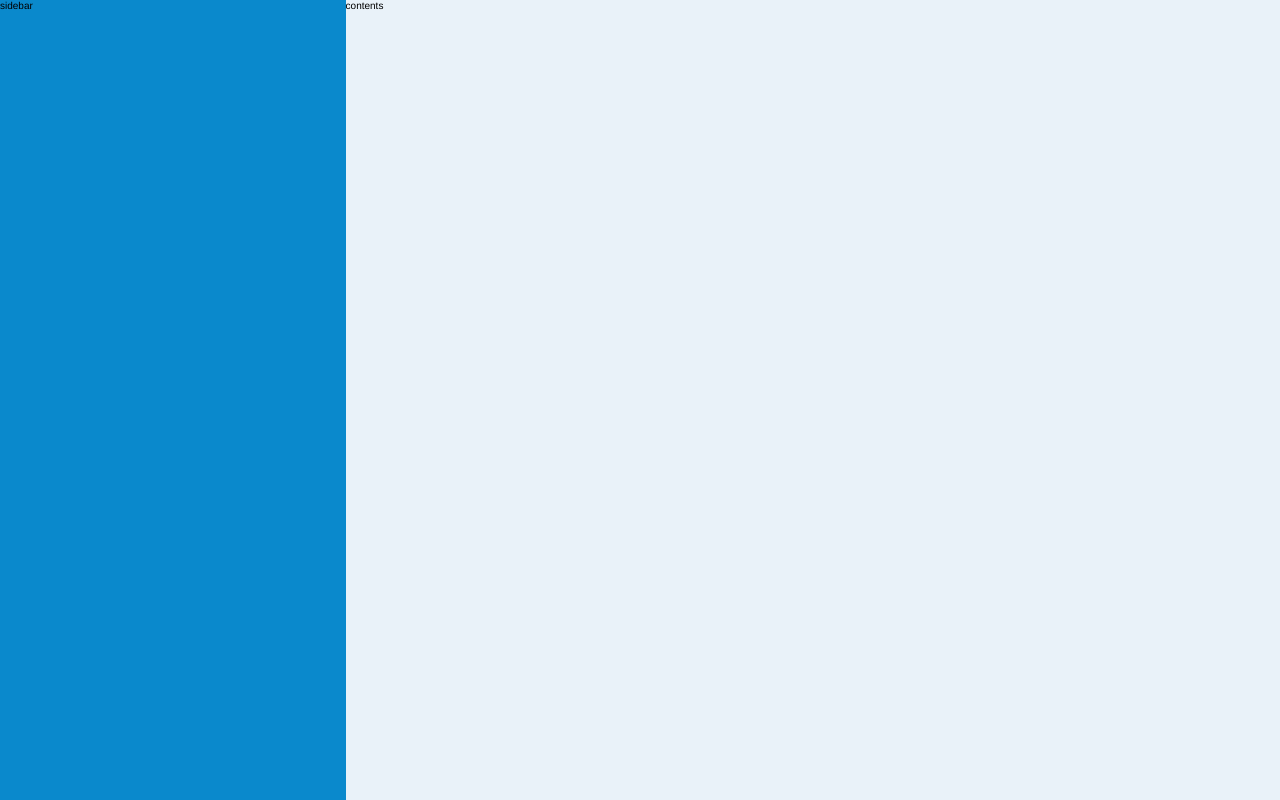
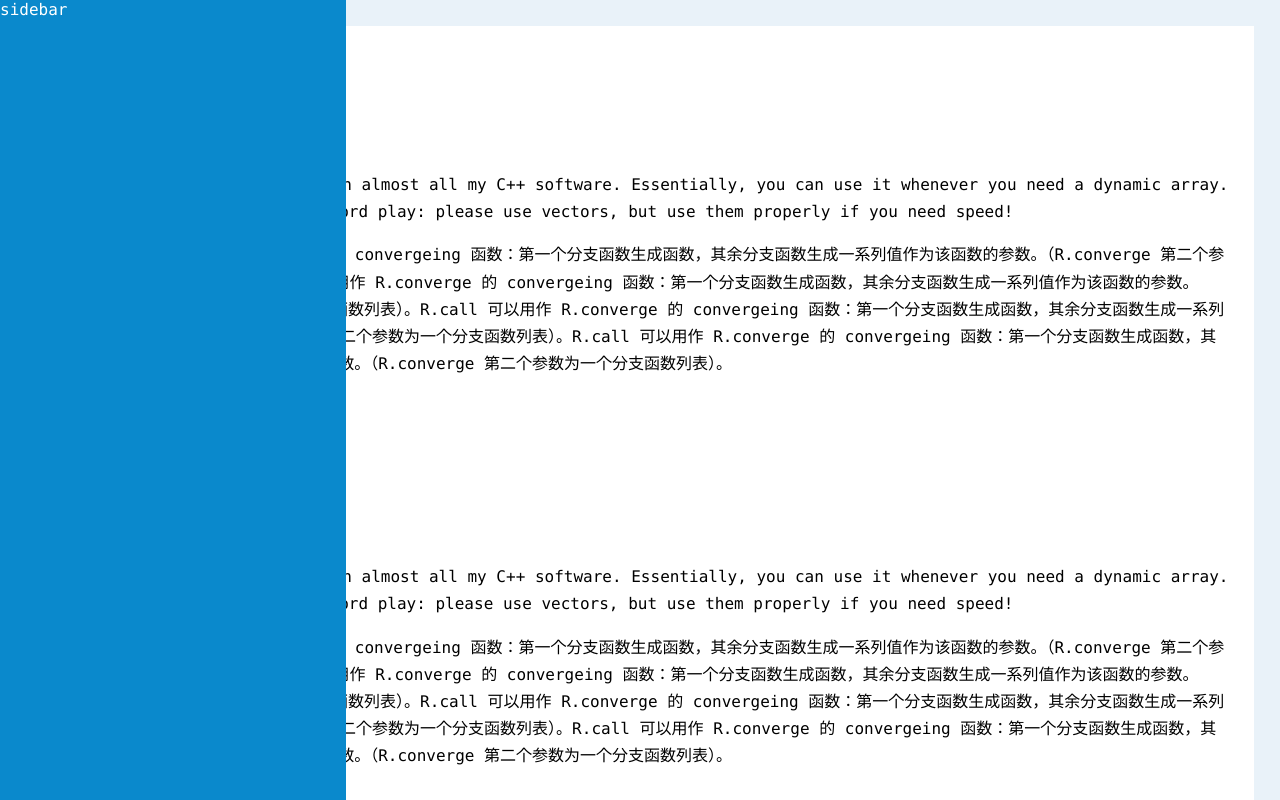
Before and after one commit to nagger28443/Leno, a React app: page / in a window 1280 px wide. Shown: the top 800 px of the page. Built offline with nearby package versions, Linux system fonts and the light colour scheme.

Commit message:
编写样式

```diff
--- a/src/app.styl
+++ b/src/app.styl
@@ -1,21 +1,33 @@
 html
-  font-size 62.5%
-  font-family: "Helvetica Neue", Helvetica, Arial, "PingFang SC", "Hiragino Sans GB", "Heiti SC", "Microsoft YaHei", "WenQuanYi Micro Hei",sans-serif
-  height 100%
-  width 100%
+  font-family: Menlo, "Helvetica Neue", Helvetica, Arial, "PingFang SC", "Hiragino Sans GB", "Heiti SC", "Microsoft YaHei", "WenQuanYi Micro Hei",sans-serif
+  // height 100%
+  // width 100%
 body
   background #e9f2f9
-  height 100%
-  width 100%
+  // height 100%
+  // width 100%
   margin 0
 
-#root
-  height 100%
+// #root
+//   height 100%
+//   width 100%
 
 @media  (min-width: 960px)
   .sidebar
-    float left
-    // width auto
+    position fixed
+
 
 .sidebar
   background #0a89cc
+  color #ffffff
+.contents
+  padding 2%
+
+  article
+    background #ffffff
+  header
+    font-size xx-large
+    font-weight bold
+  p
+    line-height 1.7
+    text-indent 2rem
--- /dev/null
+++ b/src/constants.js
@@ -0,0 +1,3 @@
+export const SIDE_TO_TOP_WIDTH = 960
+
+export const eslintPlaceholder = 0
--- a/src/views/App.jsx
+++ b/src/views/App.jsx
@@ -1,14 +1,52 @@
 import React from 'react'
+import _ from 'lodash'
 import SideBar from './sideBar'
 import Contnets from './contents'
+import { SIDE_TO_TOP_WIDTH } from '../../src/constants'
 
 export default class App extends React.Component {
-  handleClick = () => {}
+  constructor(props) {
+    super(props)
+    this.hasTopBar = window.matchMedia(
+      `(min-width: ${SIDE_TO_TOP_WIDTH}px)`,
+    ).matches
+
+    this.state = {
+      barClass: this.hasTopBar ? ['sidebar'] : ['sidebar', 'on-top'],
+      barStyle: this.getStyle(),
+      contentStyle: { marginLeft: this.hasTopBar ? 0 : '27%' },
+    }
+  }
+
+  componentDidMount() {
+    window.addEventListener(
+      'resize',
+      _.throttle(() => {
+        this.setState({
+          barStyle: this.getStyle(),
+          barClass: this.hasTopBar ? ['sidebar', 'on-top'] : ['sidebar'],
+        })
+      }, 200),
+      false,
+    )
+  }
+  getStyle = () => {
+    const { innerWidth } = window
+    this.hasTopBar = !window.matchMedia(`(min-width: ${SIDE_TO_TOP_WIDTH}px)`)
+      .matches
+    const style = !this.hasTopBar
+      ? { height: '100vh', width: '27%' }
+      : { height: innerWidth * 0.17, width: '100vw' }
+    return style
+  }
   render() {
     return (
       <React.Fragment>
-        <SideBar />
-        <Contnets />
+        <SideBar
+          classNames={this.state.barClass.join(' ')}
+          style={this.state.barStyle}
+        />
+        <Contnets style={this.state.contentStyle} />
       </React.Fragment>
     )
   }
--- /dev/null
+++ b/src/views/contents/blog.jsx
@@ -0,0 +1,33 @@
+import React from 'react'
+
+export default class Blog extends React.Component {
+  handl = () => {}
+  render() {
+    return (
+      <article className="contents">
+        <header>Header 文章标题</header>
+        <h1>Hhhhhhh1 段落标题</h1>
+        <p>
+          I use the vector template in almost all my C++ software. Essentially,
+          you can use it whenever you need a dynamic array. The title of my blog
+          post is word play: please use vectors, but use them properly if you
+          need speed!
+        </p>
+        <p>
+          R.call 可以用作 R.converge 的 convergeing
+          函数：第一个分支函数生成函数，其余分支函数生成一系列值作为该函数的参数。（R.converge
+          第二个参数为一个分支函数列表）。R.call 可以用作 R.converge 的
+          convergeing
+          函数：第一个分支函数生成函数，其余分支函数生成一系列值作为该函数的参数。（R.converge
+          第二个参数为一个分支函数列表）。R.call 可以用作 R.converge 的
+          convergeing
+          函数：第一个分支函数生成函数，其余分支函数生成一系列值作为该函数的参数。（R.converge
+          第二个参数为一个分支函数列表）。R.call 可以用作 R.converge 的
+          convergeing
+          函数：第一个分支函数生成函数，其余分支函数生成一系列值作为该函数的参数。（R.converge
+          第二个参数为一个分支函数列表）。
+        </p>
+      </article>
+    )
+  }
+}
--- a/src/views/contents/index.jsx
+++ b/src/views/contents/index.jsx
@@ -1,8 +1,17 @@
 import React from 'react'
+import Blog from './blog'
 
 export default class Contents extends React.Component {
   handl = () => {}
   render() {
-    return <div className="contents">contents</div>
+    return (
+      <div className="contents">
+        <Blog />
+        <Blog />
+        <Blog />
+        <Blog />
+        <Blog />
+      </div>
+    )
   }
 }
--- a/src/views/sideBar/index.jsx
+++ b/src/views/sideBar/index.jsx
@@ -1,37 +1,17 @@
 import React from 'react'
-import _ from 'lodash'
+import PropTypes from 'prop-types'
 
-export default class SideBar extends React.Component {
-  constructor(props) {
-    super(props)
-    this.state = {
-      style: this.getStyle(),
-    }
+export default class sidebar extends React.Component {
+  static propTypes = {
+    classNames: PropTypes.string,
+    style: PropTypes.object,
   }
-
-  componentDidMount() {
-    window.addEventListener(
-      'resize',
-      _.throttle(() => {
-        this.setState({
-          style: this.getStyle(),
-        })
-      }, 200),
-      false,
-    )
-  }
-  getStyle = () => {
-    const { innerWidth } = window
-    const style = window.matchMedia('(min-width: 960px)').matches
-      ? { height: '100%', width: '27%' }
-      : { height: innerWidth * 0.17, width: '100%' }
-    return style
-  }
+  handle = () => {}
   render() {
     return (
-      <div className="sidebar" style={this.state.style}>
+      <aside className={this.props.classNames} style={this.props.style}>
         sidebar
-      </div>
+      </aside>
     )
   }
 }
--- a/webpack.dev.config.js
+++ b/webpack.dev.config.js
@@ -5,7 +5,7 @@ const HtmlWebpackPlugin = require('html-webpack-plugin')
 module.exports = {
   /* 入口 */
   entry: [path.join(__dirname, 'src/app.jsx')],
-
+  mode: 'production',
   /* 输出到dist文件夹，输出文件名字为bundle.js */
   output: {
     path: path.join(__dirname, './dist'),
@@ -26,7 +26,7 @@ module.exports = {
       // component: path.join(__dirname, 'src/component'),
       // router: path.join(__dirname, 'src/router')
     },
-    // modules: [path.resolve('./client'), path.resolve('./node_modules')],
+    // modules: [path.resolve('./src'), path.resolve('./node_modules')],
     extensions: ['.js', '.jsx'],
   },
   devtool: 'inline-source-map',
```
Also changed, not shown: package.json (+7 -3 lines), .eslintrc.js, src/blogs/1.md (renamed from src/passages/1.md), src/blogs/2.md (renamed from src/passages/2.md).
